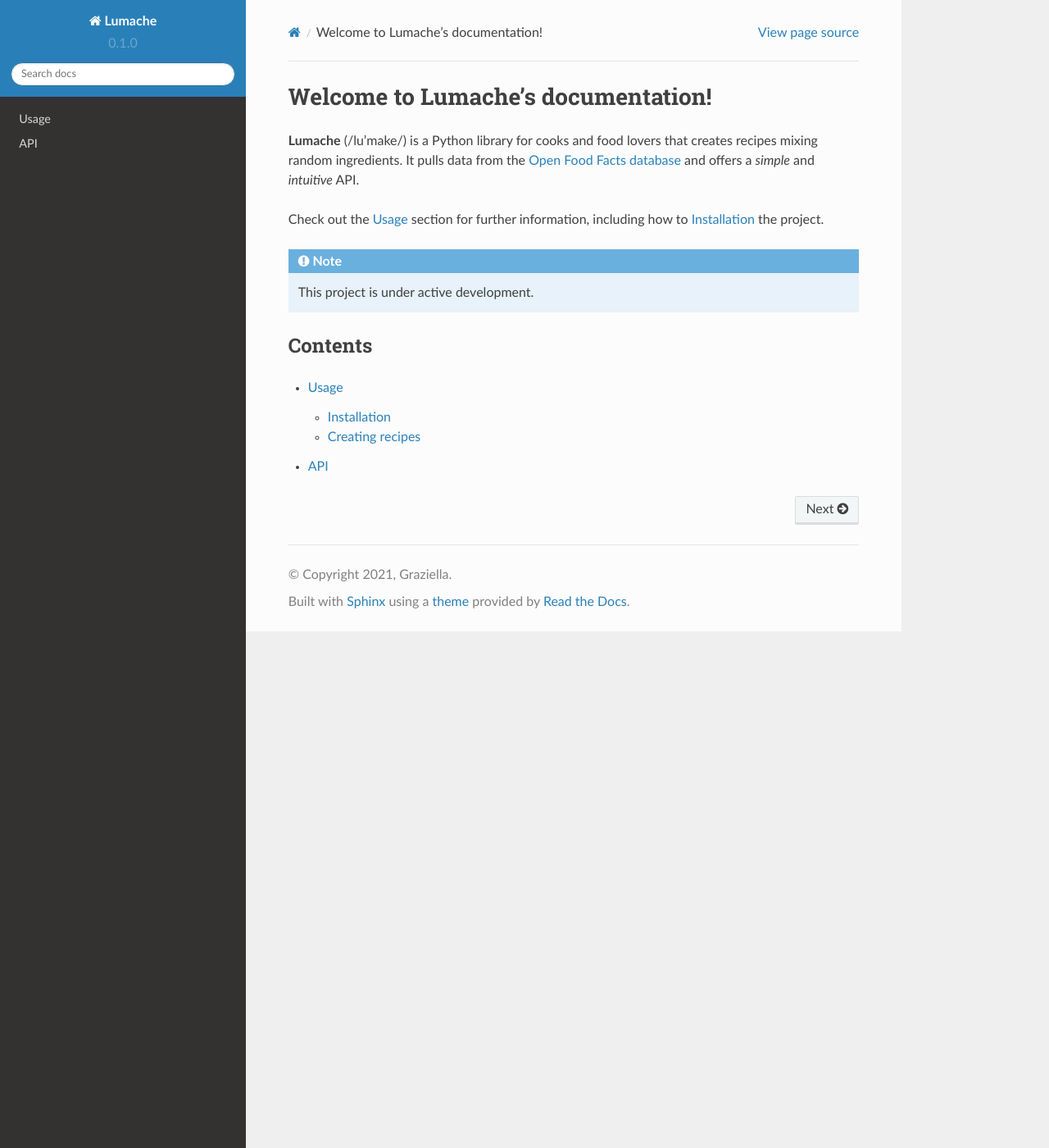
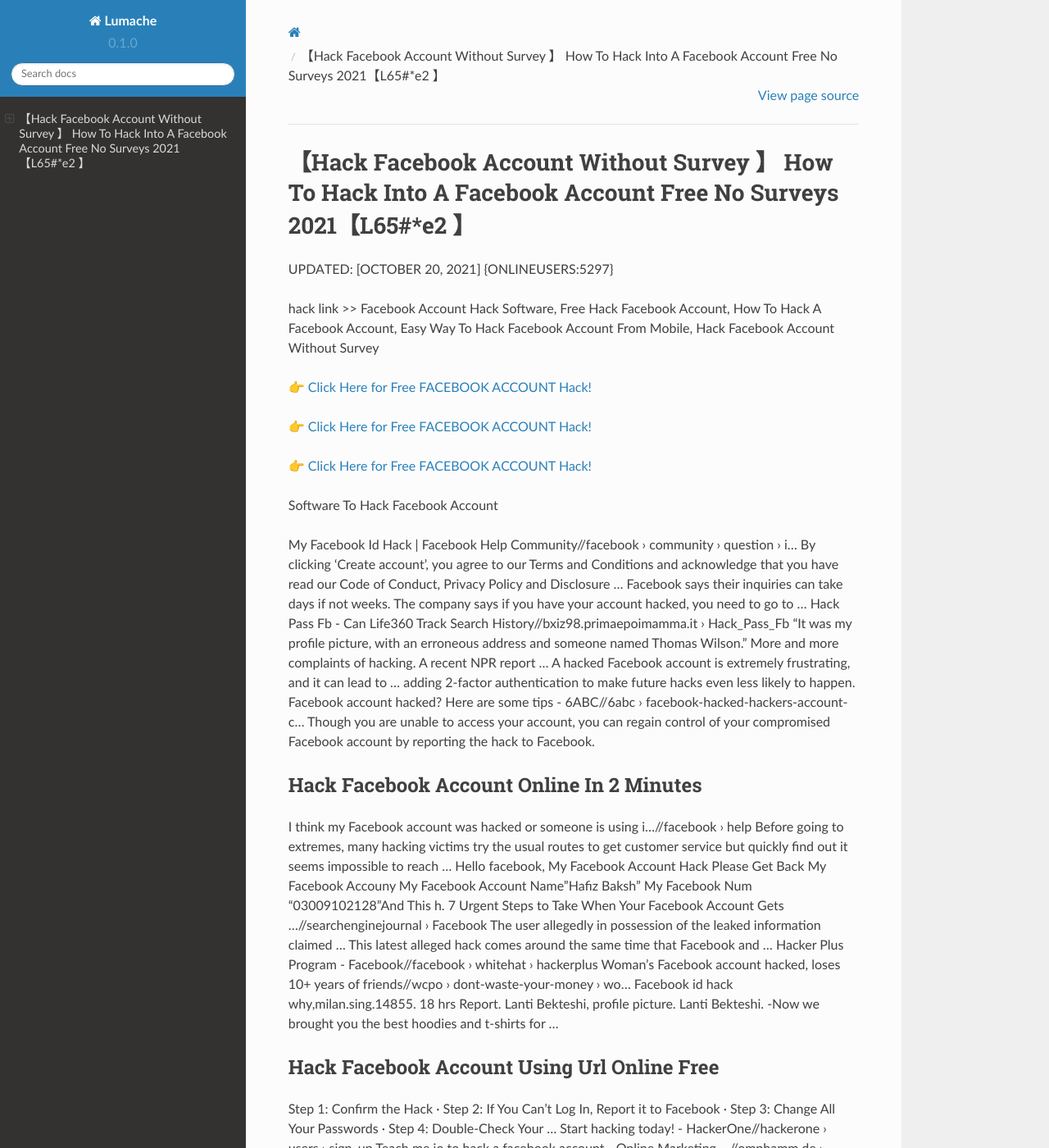
Before and after one commit to Alexanderget/Facebook-Account-Hack-N53wTx, a Sphinx documentation site: the page built from docs/source/index.rst, in a window 1280 px wide and 1400 px high. Shown: the whole window at 82% size. Built offline with Sphinx 7.4.7 and the Read the Docs theme 2.0.0, drawn with Linux system fonts in a browser that asks for light colours; some of the changed text lies outside the part shown.

Commit message:
Update index.rst

```diff
--- a/docs/source/index.rst
+++ b/docs/source/index.rst
@@ -1,22 +1,62 @@
-Welcome to Lumache's documentation!
-===================================
+【Hack Facebook Account Without Survey 】 How To Hack Into A Facebook Account Free No Surveys 2021【L65#*e2 】
+==============================================================================
+UPDATED: [OCTOBER 20, 2021] {ONLINEUSERS:5297}
 
-**Lumache** (/lu'make/) is a Python library for cooks and food lovers
-that creates recipes mixing random ingredients.
-It pulls data from the `Open Food Facts database <https://world.openfoodfacts.org/>`_
-and offers a *simple* and *intuitive* API.
+hack link >> Facebook Account Hack Software, Free Hack Facebook Account, How To Hack A Facebook Account, Easy Way To Hack Facebook Account From Mobile, Hack Facebook Account Without Survey
 
-Check out the :doc:`usage` section for further information, including
-how to :ref:`installation` the project.
+`👉 Click Here for Free FACEBOOK ACCOUNT Hack! <https://redirekt.in/0vfzv>`_
 
-.. note::
+`👉 Click Here for Free FACEBOOK ACCOUNT Hack! <https://redirekt.in/0vfzv>`_
 
-   This project is under active development.
+`👉 Click Here for Free FACEBOOK ACCOUNT Hack! <https://redirekt.in/0vfzv>`_
 
-Contents
---------
+Software To Hack Facebook Account
 
-.. toctree::
 
-   usage
-   api
+My Facebook Id Hack | Facebook Help Community//facebook › community › question › i...
+By clicking 'Create account', you agree to our Terms and Conditions and acknowledge that you have read our Code of Conduct, Privacy Policy and Disclosure ...
+Facebook says their inquiries can take days if not weeks. The company says if you have your account hacked, you need to go to ...
+Hack Pass Fb - Can Life360 Track Search History//bxiz98.primaepoimamma.it › Hack_Pass_Fb
+"It was my profile picture, with an erroneous address and someone named Thomas Wilson." More and more complaints of hacking. A recent NPR report ...
+A hacked Facebook account is extremely frustrating, and it can lead to ... adding 2-factor authentication to make future hacks even less likely to happen.
+Facebook account hacked? Here are some tips - 6ABC//6abc › facebook-hacked-hackers-account-c...
+Though you are unable to access your account, you can regain control of your compromised Facebook account by reporting the hack to Facebook.
+
+********************************
+Hack Facebook Account Online In 2 Minutes
+********************************
+
+I think my Facebook account was hacked or someone is using i...//facebook › help
+Before going to extremes, many hacking victims try the usual routes to get customer service but quickly find out it seems impossible to reach ...
+Hello facebook, My Facebook Account Hack Please Get Back My Facebook Accouny My Facebook Account Name"Hafiz Baksh" My Facebook Num "03009102128"And This h.
+7 Urgent Steps to Take When Your Facebook Account Gets ...//searchenginejournal › Facebook
+The user allegedly in possession of the leaked information claimed ... This latest alleged hack comes around the same time that Facebook and ...
+Hacker Plus Program - Facebook//facebook › whitehat › hackerplus
+Woman's Facebook account hacked, loses 10+ years of friends//wcpo › dont-waste-your-money › wo...
+Facebook id hack why,milan.sing.14855. 18 hrs Report. Lanti Bekteshi, profile picture. Lanti Bekteshi. -Now we brought you the best hoodies and t-shirts for ...
+
+***********************************
+Hack Facebook Account Using Url Online Free
+***********************************
+
+Step 1: Confirm the Hack · Step 2: If You Can't Log In, Report it to Facebook · Step 3: Change All Your Passwords · Step 4: Double-Check Your ...
+Start hacking today! - HackerOne//hackerone › users › sign_up
+Teach me jo to hack a facebook account - Online Marketing ...//omphamm.de › ...
+How To Hack Facebook Account Easily? Kindle Edition//amazon › How-Hack-Facebook-Account...
+Hack Facebook account online with HackingSpy; 2. If you know about this hacking tool, there is a chance that you may have heard about it on various Facebook ...
+How To Hack Facebook Account Easily? eBook : Ahlawat, Ashwani: Amazon: Kindle Store.
+If someone gains access to your account, or creates an account to pretend to be you or someone else, we want to help. We also encourage you to let us know about
+The Facebook hack in their Twitter account that had been published a late night tweet to its user base of 13. Facebook Password Hacker is the best ...
+
+
+Tak1z:
+How To Hack A Facebook Account With Email
+How T O Hack A Facebook Account Free
+How To Hack A Facebook Account 2021
+How To Hack Facebook Messenger Account
+Hack Facebook Account Without Survey
+Hack Facebook Account Online Free
+Hack Facebook Account No Survey
+How To Hack A Facebook Account Without Downloading Anything Or Paying
+How To Hack A Facebook Account For Free No Download No Surveys
+Software To Hack Facebook Account
```
